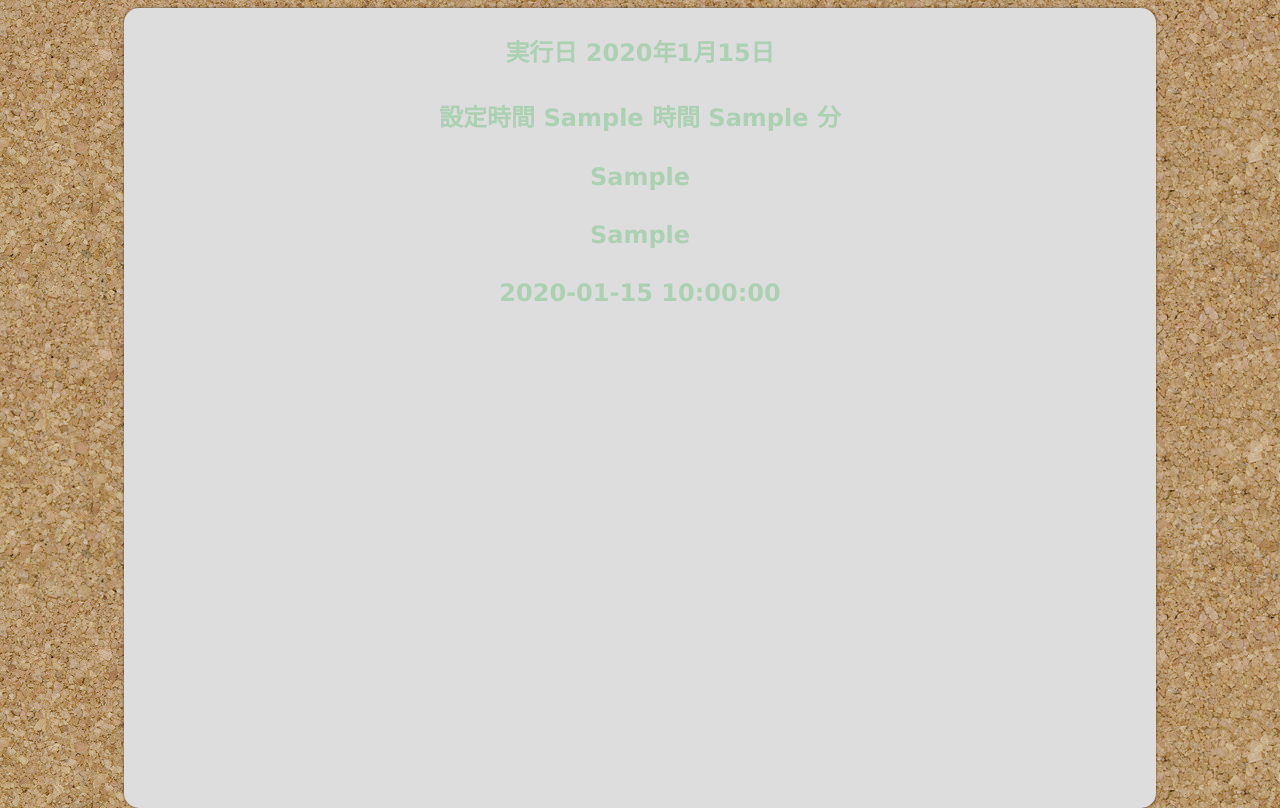
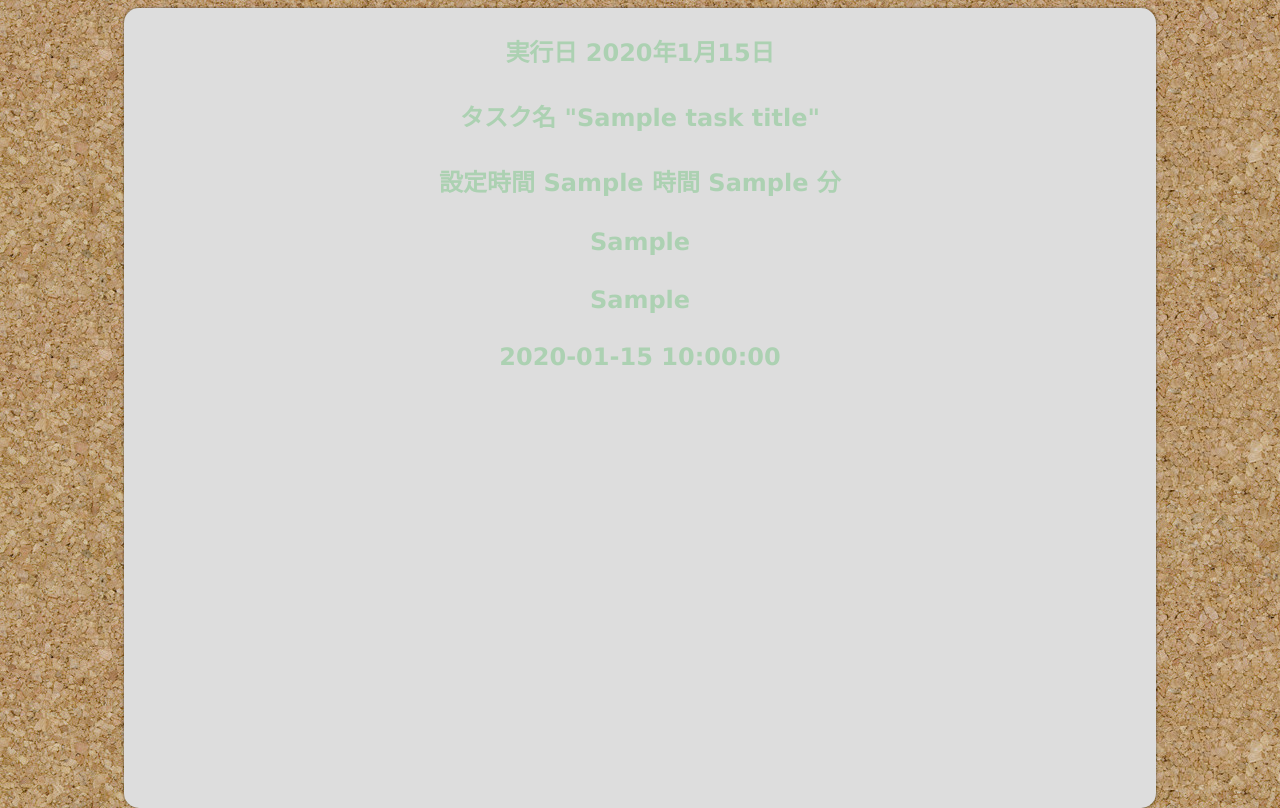
Before and after one commit to momotaro98/momotaro-task-management, a Flask app: template templates/done.html in a window 1280 px wide. Run offline with Flask 2, Linux system fonts and the light colour scheme; the template is opened without the code that fills it: most values are stand-ins (such as "Sample title", 1, 10 or a date in 2020).

Commit message:
bit refactored

```diff
--- a/app.py
+++ b/app.py
@@ -36,6 +36,7 @@ def done_page():
         start_minute = int(request.form["Minutes"]) # 開始時間 分
         remained_time = int(request.form["remained_time"]) # 残り時間
         serial_passed_time = int(request.form["serial_passed_time"]) # 経過時間
+        task_title = request.form["task_title"]
 
         done_date = datetime.date.today()
         set_hour = set_time // 3600
@@ -47,7 +48,8 @@ def done_page():
                             set_minute=set_minute,
                             start_hour=start_hour,
                             start_minute=start_minute,
-                            serial_passed_time=serial_passed_time)
+                            serial_passed_time=serial_passed_time,
+                            task_title=task_title)
 
     return render_template('setting.html')
 
--- a/templates/done.html
+++ b/templates/done.html
@@ -2,6 +2,7 @@
 {% block content %}
 <div id="container">
     <h2>実行日 {{ done_date.year }}年{{ done_date.month }}月{{ done_date.day }}日</h2>
+    <h2>タスク名 "{{ task_title }}"</h2>
     {% if set_hour and set_minute %}
     <h2>設定時間 {{ set_hour }} 時間 {{ set_minute }} 分</h2>
     {% elif set_hour %}
--- a/templates/index.html
+++ b/templates/index.html
@@ -33,11 +33,12 @@
         </div>
         <form name="input_form" action="/done" method="post" onsubmit="get_javascript_variable()">
             <input id="doneButton" type="submit" name="submit" value="DONE!" />
-            <input type="hidden" name="set_time" value="" />
+            <input type="hidden" name="set_time" value="{{ set_time }}" />
             <input type="hidden" name="Hours" value="" />
             <input type="hidden" name="Minutes" value="" />
             <input type="hidden" name="remained_time" value="" />
             <input type="hidden" name="serial_passed_time" value="" />
+            <input type="hidden" name="task_title" value="{{ todo_name }}" />
         </form>
     </div>
     <div id="main">
@@ -297,7 +298,6 @@
     }
 
     function get_javascript_variable(){
-        document.forms['input_form'].elements['set_time'].value = set_time;
         document.forms['input_form'].elements['Hours'].value = Hours;
         document.forms['input_form'].elements['Minutes'].value = Minutes;
         document.forms['input_form'].elements['remained_time'].value = remained_time;
```
